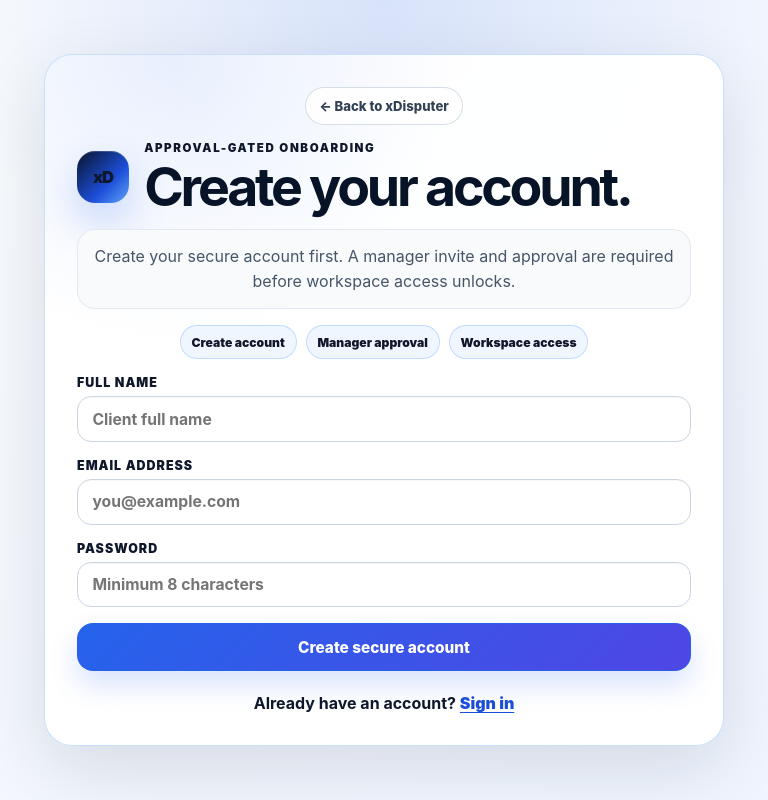
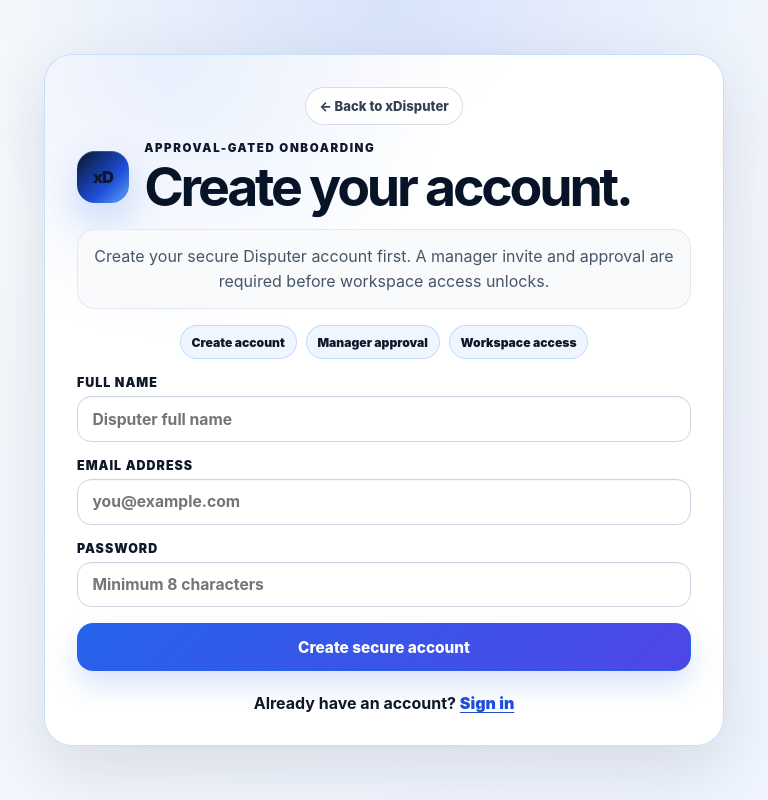
Before and after one commit to urSumiko/xDisputer, a Next.js app: page /signup in a window 1280 px wide. Shown: the whole page, without its empty margins (256-1024 px from the left). Built offline with nearby package versions, Linux system fonts and the light colour scheme; no server answers.

Commit message:
fix: rename signup copy to Disputer

```diff
--- a/app/signup/page.tsx
+++ b/app/signup/page.tsx
@@ -25,8 +25,8 @@
 
         <p className="saas-auth-copy">
           {invite
-            ? 'Use your manager invite to create a secure account. Workspace access unlocks after approval.'
-            : 'Create your secure account first. A manager invite and approval are required before workspace access unlocks.'}
+            ? 'Use your manager invite to create a secure Disputer account. Workspace access unlocks after approval.'
+            : 'Create your secure Disputer account first. A manager invite and approval are required before workspace access unlocks.'}
         </p>
 
         <div className="saas-auth-status-row" aria-label="Onboarding steps">
@@ -43,7 +43,7 @@
 
           <label>
             <span>Full name</span>
-            <input name="fullName" type="text" required placeholder="Client full name" autoComplete="name" />
+            <input name="fullName" type="text" required placeholder="Disputer full name" autoComplete="name" />
           </label>
 
           <label>
@@ -65,13 +65,13 @@
       </section>
 
       <aside className="saas-auth-hero native-auth-hero" aria-label="xDisputer onboarding preview">
-        <p className="saas-auth-eyebrow">Client access control</p>
+        <p className="saas-auth-eyebrow">Disputer access control</p>
         <h2>Account creation is clean, protected, and approval-aware before entering the workspace.</h2>
 
         <div className="saas-auth-feature-grid native-auth-feature-grid">
           <div>
             <strong>Invite aware</strong>
-            <span>Clients can join through a manager invite link.</span>
+            <span>Disputers can join through a manager invite link.</span>
           </div>
           <div>
             <strong>Approval gated</strong>
```
